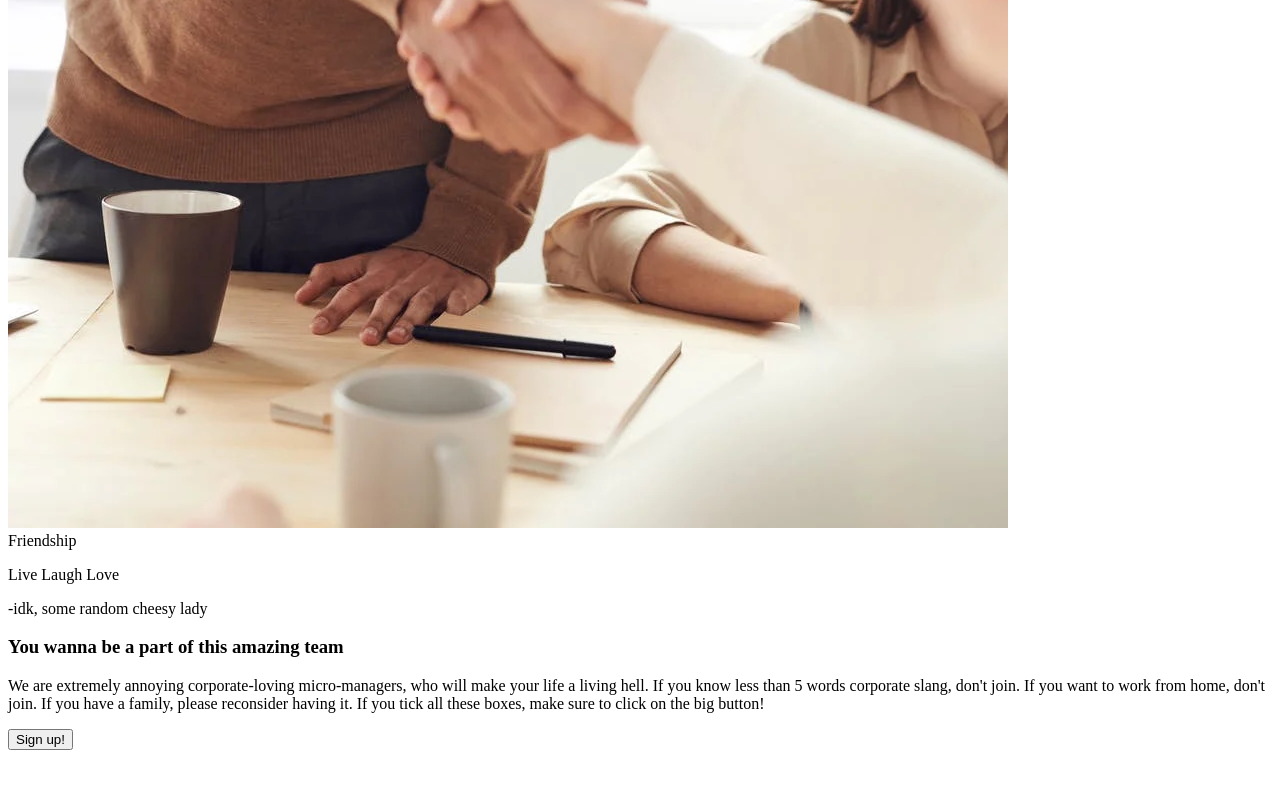
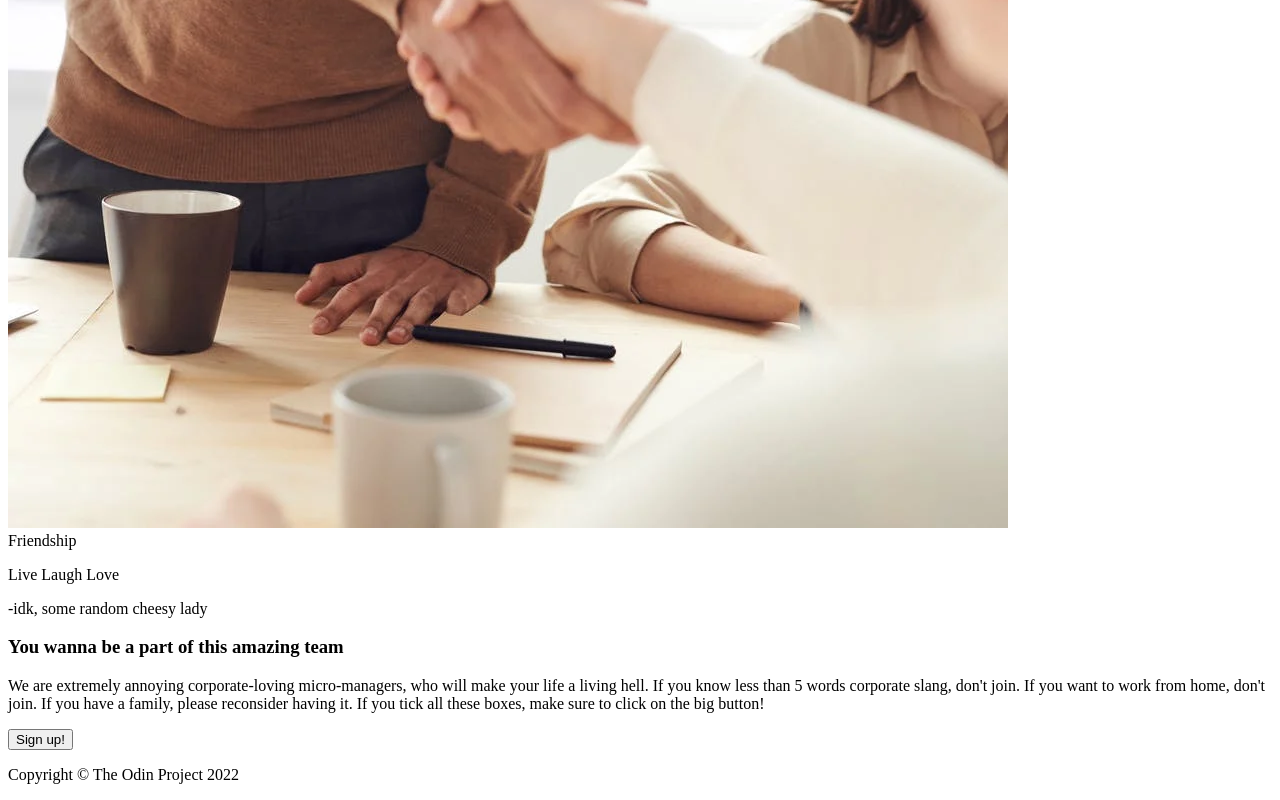
Before and after one commit to Gabby464/landing-page, a plain HTML site: page index.html in a window 1280 px wide. Shown: the part 5830-6630 px from the top of the page. Before the commit the page ends 6588 px from the top, so only its background shows below. Drawn offline with Linux system fonts and the light colour scheme.

Commit message:
Add footer with copyrights

```diff
--- a/index.html
+++ b/index.html
@@ -61,6 +61,11 @@
             <button>Sign up!</button>
         </div>
     </div>
+</div>
+
+    </div>
+    <div class="footer-copyright">
+        <p>Copyright © The Odin Project 2022</p>
     </div>
 </body>
 
```
